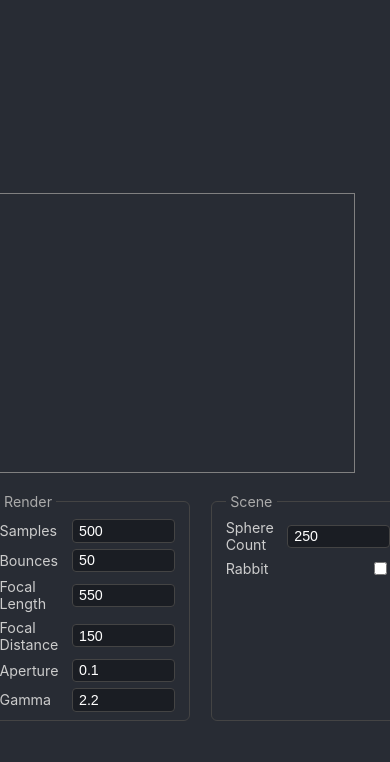
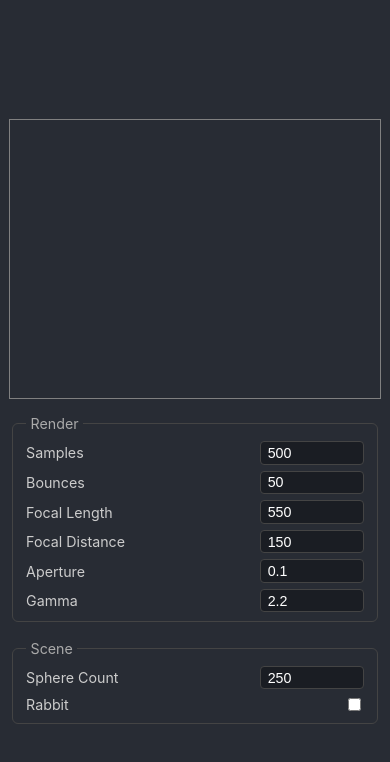
Before and after one commit to bengosney/ray-tracer, a React app: page / in a window 390 px wide. Shown: the top 762 px of the page. Built offline with nearby package versions, Linux system fonts and the light colour scheme.

Commit message:
fix(css): make the styles work better on mobile

```diff
--- a/src/App.css
+++ b/src/App.css
@@ -7,13 +7,20 @@ body, html {
   justify-content: center;
   font-size: calc(10px + 2vmin);
   color: white;
-  padding: 1rem 0;
+  padding: 0;
+}
+
+.App {
+  max-width: 95vw;
+  padding: min(2.5vh, 1rem) 0;
 }
 
 canvas {
   outline: 1px solid gray;
-  max-width: 95vw;
+  max-width: 100%;
   max-height: 95vh;
+  display: block;
+  margin: auto;
 }
 
 .settings {
@@ -21,12 +28,14 @@ canvas {
   gap: 1rem;
   margin-top: 1rem;
   font-size: 0.8rem;
+  flex-wrap: wrap;
 }
 
 .settings fieldset {
   border: 1px solid #444;
   border-radius: 6px;
   padding: 0.5rem 0.75rem;
+  flex-grow: 1;
 }
 
 .settings legend {
```
